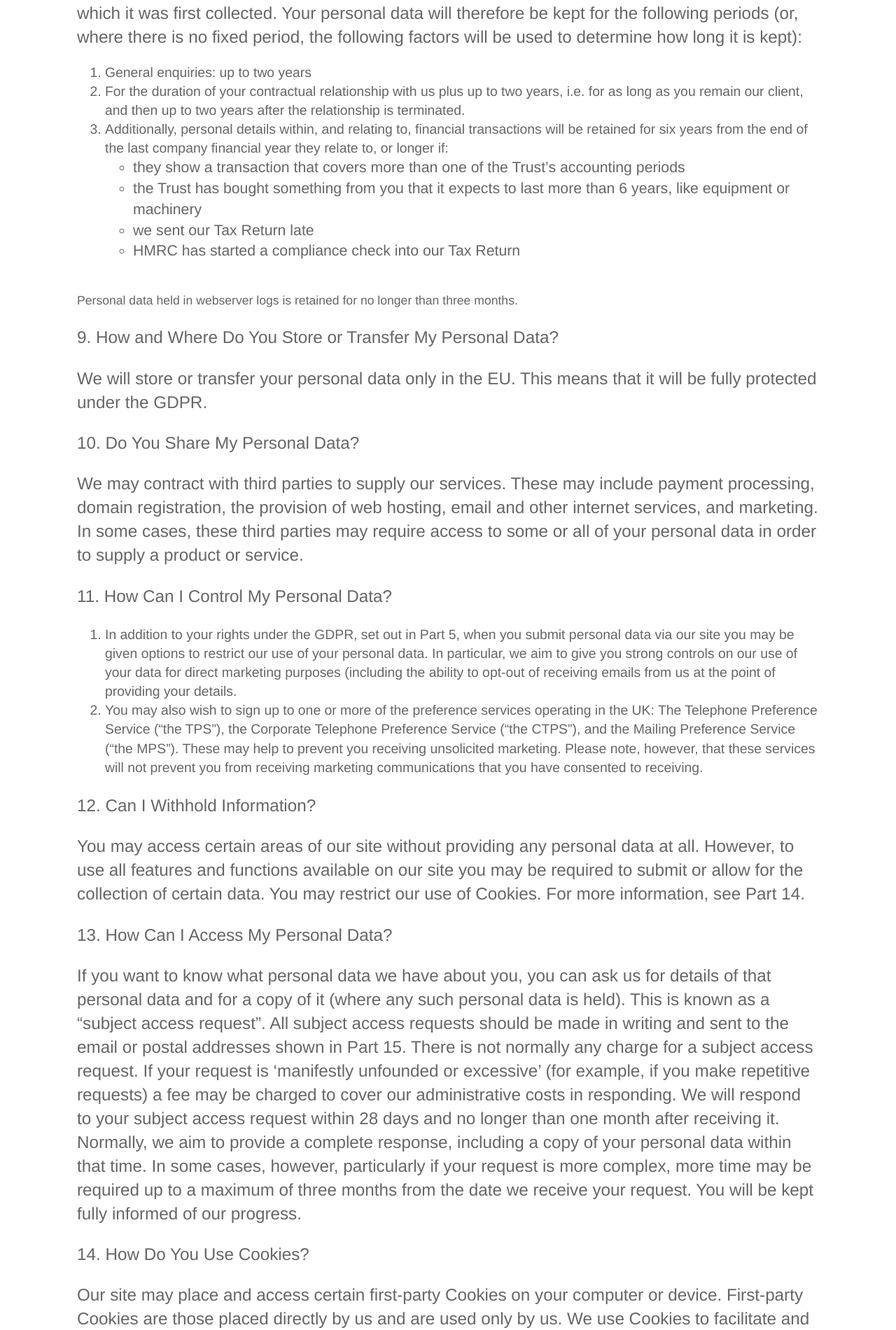
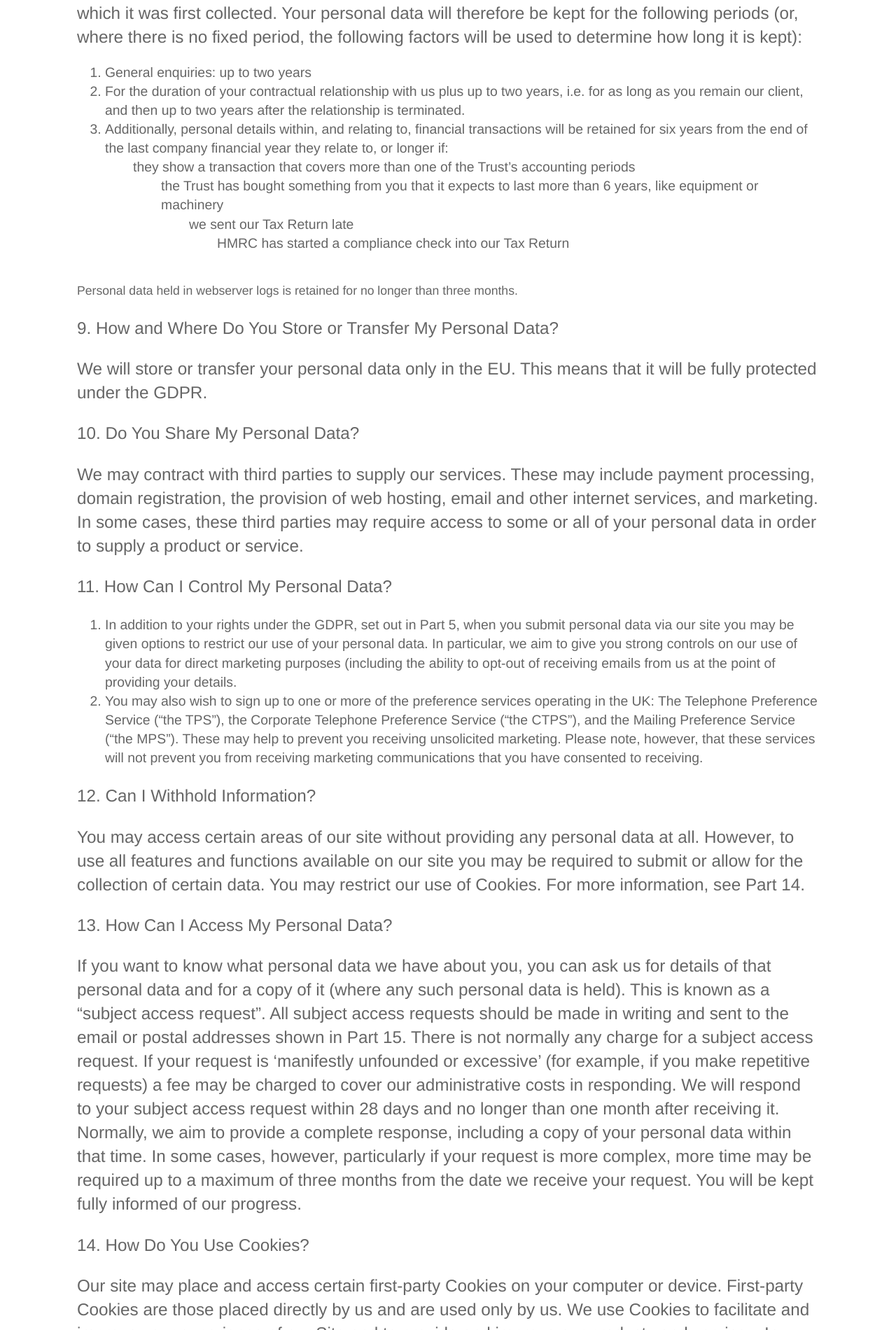
Before and after one commit to chriswilde1946/goodneighboursrp.org.uk, a Jekyll site: the page built from PrivacyPolicy.html, in a window 1280 px wide. Shown: the part 3427-5327 px from the top of the page at 70% size. Built offline with Jekyll 4.4.1, drawn with Linux system fonts in a browser that asks for light colours.

```diff
--- a/PrivacyPolicy.html
+++ b/PrivacyPolicy.html
@@ -84,11 +84,11 @@ With your permission and/or where permitted by law, we may also use your persona
 <ol><li>	General enquiries: up to two years
 <li>	For the duration of your contractual relationship with us plus up to two years, i.e. for as long as you remain our client, and then up to two years after the relationship is
 terminated.
-<li>	Additionally, personal details within, and relating to, financial transactions will be retained for six years from the end of the last company financial year they relate to, or longer if:<ul>
-<li>	they show a transaction that covers more than one of the Trust’s accounting periods
-<li>	the Trust has bought something from you that it expects to last more than 6 years, like equipment or machinery
-<li>	we sent our Tax Return late
-<li>	HMRC has started a compliance check into our Tax Return</ol><br>
+<li>	Additionally, personal details within, and relating to, financial transactions will be retained for six years from the end of the last company financial year they relate to, or longer if:
+<ul>	they show a transaction that covers more than one of the Trust’s accounting periods
+<ul>	the Trust has bought something from you that it expects to last more than 6 years, like equipment or machinery
+<ul>	we sent our Tax Return late
+<ul>	HMRC has started a compliance check into our Tax Return</ol><br>
 	Personal data held in webserver logs is retained for no longer than three months.</p>
 
 				<p>9. How and Where Do You Store or Transfer My Personal Data?</p>
```
